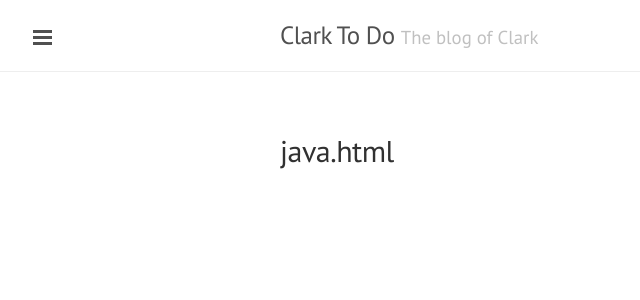
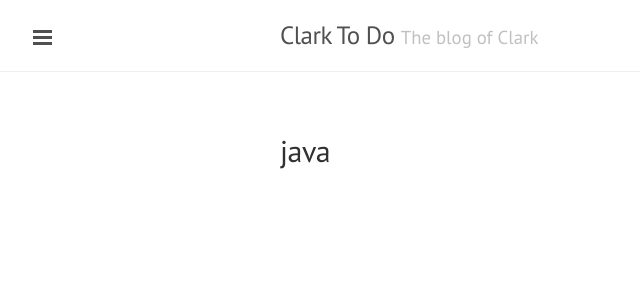
Before and after one commit to clarkdo/clarkdo.github.com, a Jekyll site: the page built from category/java.html, in a window 1280 px wide. Shown: the top 300 px of the page, without its empty margins (0-640 px from the left). Built offline with Jekyll 4.4.1, drawn with Linux system fonts in a browser that asks for light colours; Markdown is read by kramdown in place of the engine named in the settings.

Commit message:
new post

```diff
--- a/category/java.html
+++ b/category/java.html
@@ -1,11 +1,11 @@
 ---
 layout: default
-title: Java
+title: java
 ---
 <div class="posts">
-    <h2>{{page.name}}</h2>
+    <h2>{{page.title}}</h2>
     <ul class="posts">
-      {% for post in site.categories[page.name] %}
+      {% for post in site.categories[page.title] %}
         <li>
           <span class="title-right">
             {{ post.date | date: "%m/%d/%Y" }}
--- a/category/javascript.html
+++ b/category/javascript.html
@@ -1,11 +1,11 @@
 ---
 layout: default
-title: JavaScript
+title: javascript
 ---
 <div class="posts">
-    <h2>{{page.name}}</h2>
+    <h2>{{page.title}}</h2>
     <ul class="posts">
-      {% for post in site.categories[page.name] %}
+      {% for post in site.categories[page.title] %}
         <li>
           <span class="title-right">
             {{ post.date | date: "%m/%d/%Y" }}
```
